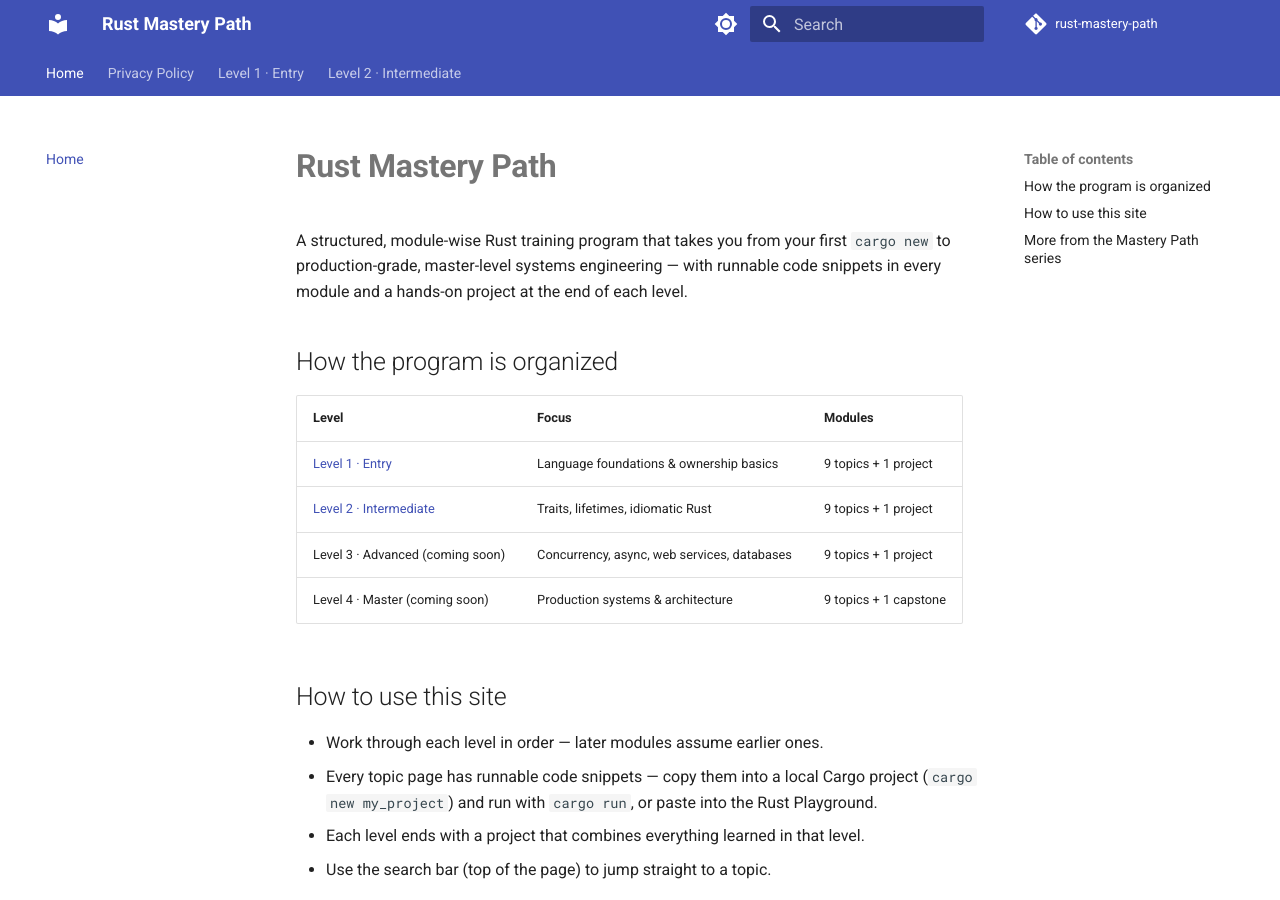
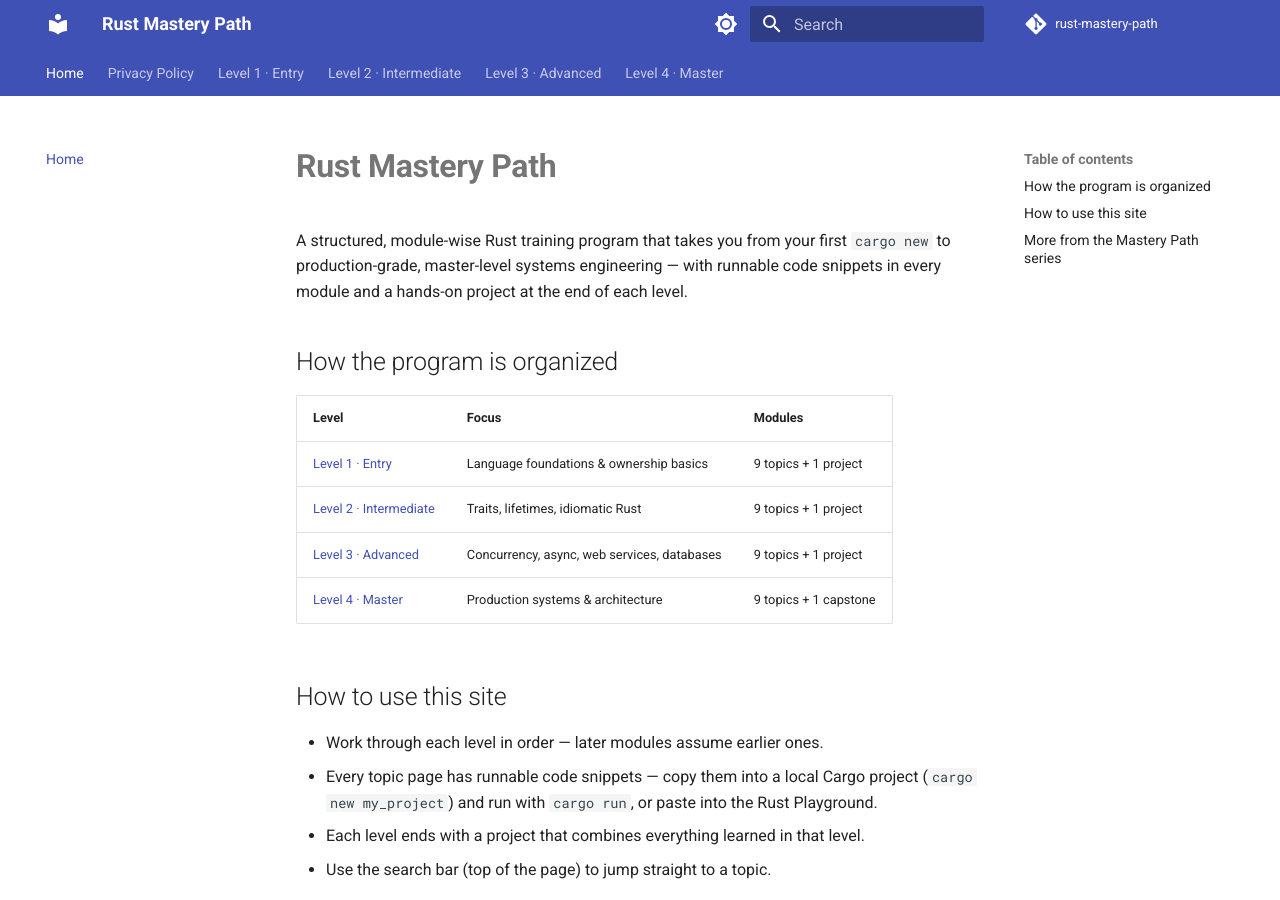
Before and after one commit to SIGILIPELLI/rust-mastery-path, an MkDocs documentation site: the page built from docs/index.md, in a window 1280 px wide and 900 px high. Built offline with MkDocs 1.6.1 and Material for MkDocs 9.7.7, drawn with Linux system fonts in a browser that asks for light colours; comment, search, counter and statistics services are not loaded; part of the change alters nothing that is shown.

Commit message:
Restore finished level(s) to nav/sitemap/homepage
Co-Authored-By: Claude Opus 5 <noreply@anthropic.com>

```diff
--- a/docs/index.md
+++ b/docs/index.md
@@ -16,8 +16,8 @@ each level.
 |-------|-------|---------|
 | [Level 1 · Entry](level-1/index.md) | Language foundations & ownership basics | 9 topics + 1 project |
 | [Level 2 · Intermediate](level-2/index.md) | Traits, lifetimes, idiomatic Rust | 9 topics + 1 project |
-| Level 3 · Advanced (coming soon) | Concurrency, async, web services, databases | 9 topics + 1 project |
-| Level 4 · Master (coming soon) | Production systems & architecture | 9 topics + 1 capstone |
+| [Level 3 · Advanced](level-3/index.md) | Concurrency, async, web services, databases | 9 topics + 1 project |
+| [Level 4 · Master](level-4/index.md) | Production systems & architecture | 9 topics + 1 capstone |
 
 ## How to use this site
 
--- a/mkdocs.yml
+++ b/mkdocs.yml
@@ -74,7 +74,27 @@ nav:
       - "08 · Files & the Standard Library": level-2/08-files-stdlib.md
       - "09 · Crates & Dependency Management": level-2/09-crates-dependencies.md
       - "10 · Project — Weather CLI": level-2/10-project-weather-cli.md
-# --- auto-pruned stub levels (see AdSense low-value-content fix) ---
-exclude_docs: |
-  level-3/*.md
-  level-4/*.md
+  - "Level 3 · Advanced":
+      - Overview: level-3/index.md
+      - "01 · Concurrency": level-3/01-concurrency.md
+      - "02 · Async/Await Basics": level-3/02-async-await-basics.md
+      - "03 · Building CLIs with clap": level-3/03-clap-cli.md
+      - "04 · Databases with rusqlite": level-3/04-databases-rusqlite.md
+      - "05 · Web Services with axum": level-3/05-web-services-axum.md
+      - "06 · Unsafe Rust": level-3/06-unsafe-rust.md
+      - "07 · Design Patterns in Rust": level-3/07-design-patterns.md
+      - "08 · Testing & Benchmarking": level-3/08-testing-benchmarking.md
+      - "09 · Generics & Trait Objects": level-3/09-generics-trait-objects.md
+      - "10 · Project: REST API with SQLite": level-3/10-project-rest-api-sqlite.md
+  - "Level 4 · Master":
+      - Overview: level-4/index.md
+      - "01 · Advanced Async Patterns": level-4/01-advanced-async-patterns.md
+      - "02 · Performance Optimization": level-4/02-performance-optimization.md
+      - "03 · Macros": level-4/03-macros.md
+      - "04 · Production Services": level-4/04-production-services.md
+      - "05 · Security & Memory Safety": level-4/05-security-memory-safety.md
+      - "06 · Testing at Scale & CI": level-4/06-testing-at-scale-ci.md
+      - "07 · Deployment with Docker": level-4/07-deployment-docker.md
+      - "08 · FFI Basics": level-4/08-ffi-basics.md
+      - "09 · Workspace Organization": level-4/09-workspace-organization.md
+      - "10 · Capstone: URL Shortener Service": level-4/10-capstone-project.md
```
